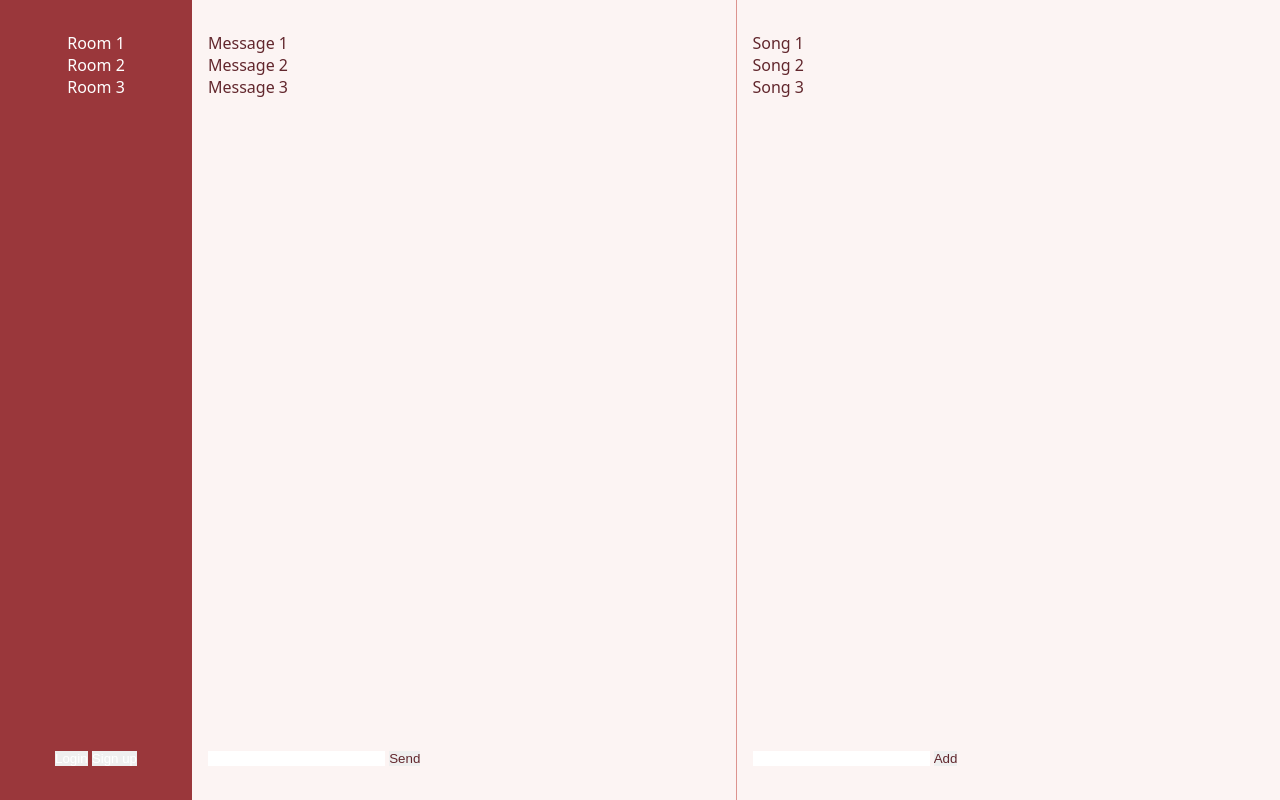
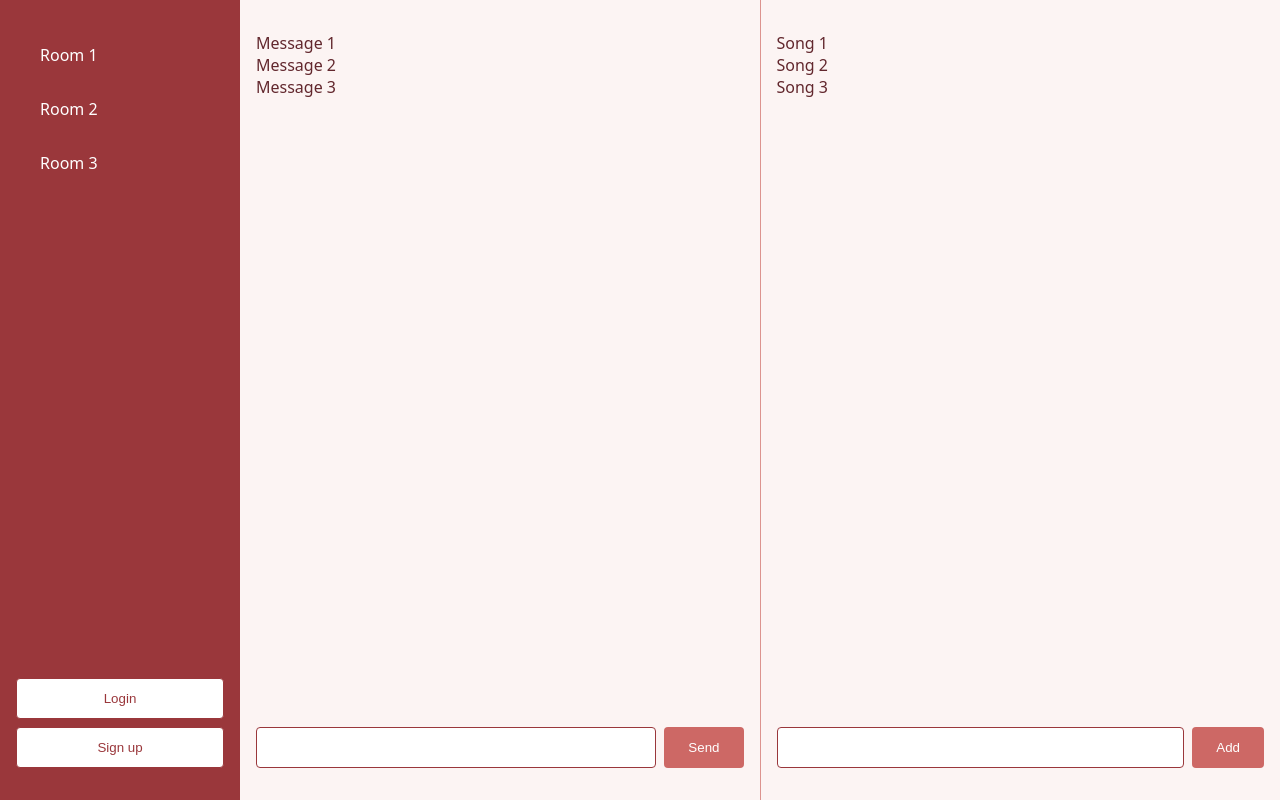
Before and after one commit to joelmce/echo-chamber, a website built with Vite: page client/foad/index.html in a window 1280 px wide. Built offline with nearby package versions, Linux system fonts and the light colour scheme.

Commit message:
Style inputs and buttons

```diff
--- a/client/foad/index.html
+++ b/client/foad/index.html
@@ -10,13 +10,13 @@
   <body>
     <section id="navbar">
       <ul id="rooms-list">
-        <li class="room" id="room1">Room 1</li>
-        <li class="room" id="room2">Room 2</li>
-        <li class="room" id="room3">Room 3</li>
+        <li class="room btn" id="room1">Room 1</li>
+        <li class="room btn" id="room2">Room 2</li>
+        <li class="room btn" id="room3">Room 3</li>
       </ul>
       <div id="user-status">
-        <button>Login</button>
-        <button>Sign up</button>
+        <button class="btn btn-light">Login</button>
+        <button class="btn btn-light">Sign up</button>
       </div>
     </section>
     <section id="chat-room">
@@ -25,9 +25,9 @@
         <li class="message" id="message2">Message 2</li>
         <li class="message" id="message3">Message 3</li>
       </ul>
-      <form id="message-form">
-        <input type="text" id="message-input" />
-        <input type="submit" value="Send" />
+      <form id="message-form" class="form">
+        <input type="text" id="message-input" class="input" />
+        <button class="btn btn-dark">Send</button>
       </form>
     </section>
     <section id="sidebar">
@@ -36,9 +36,9 @@
         <li class="song" id="song2">Song 2</li>
         <li class="song" id="song3">Song 3</li>
       </ul>
-      <form id="song-form">
-        <input type="text" id="song" />
-        <input type="submit" value="Add" />
+      <form id="song-form" class="form">
+        <input type="text" id="song" class="input" />
+        <button class="btn btn-dark">Add</button>
       </form>
     </section>
   </body>
--- a/client/foad/style.css
+++ b/client/foad/style.css
@@ -37,6 +37,49 @@ body {
   color: var(--text-color);
 }
 
+:focus {
+  outline: 3px solid var(--brand-600);
+  outline-offset: 2px;
+}
+
+.btn {
+  padding: 0.75rem 1.5rem;
+  border-radius: 0.25rem;
+  cursor: pointer;
+}
+
+.btn-light {
+  background-color: white;
+  color: var(--brand-700);
+  border: 1px solid var(--brand-700);
+}
+
+.btn-light:hover {
+  background-color: var(--brand-100);
+}
+
+.btn-dark {
+  background-color: var(--brand-500);
+  color: white;
+}
+
+.btn-dark:hover {
+  background-color: var(--brand-600);
+}
+
+.input {
+  width: 100%;
+  padding: 0.75rem 1.5rem;
+  border-radius: 0.25rem;
+  color: var(--brand-700);
+  border: 1px solid var(--brand-700);
+}
+
+.form {
+  display: flex;
+  gap: 0.5rem;
+}
+
 #navbar,
 #chat-room,
 #sidebar {
@@ -44,7 +87,7 @@ body {
 }
 
 #navbar {
-  width: 12rem;
+  width: 15rem;
   background-color: var(--brand-700);
   color: white;
   display: flex;
@@ -58,12 +101,34 @@ body {
   flex: 1;
   display: flex;
   flex-direction: column;
+}
 
-  & > :first-child {
-    height: 100%;
-  }
+#message-list,
+#song-list {
+  height: 100%;
 }
 
 #sidebar {
   border-left: 1px solid var(--brand-400);
 }
+
+#rooms-list {
+  width: 100%;
+  display: flex;
+  flex-direction: column;
+  gap: 0.5rem;
+}
+
+.room:hover {
+  background-color: var(--brand-600);
+}
+
+#user-status {
+  width: 100%;
+  display: flex;
+  flex-direction: column;
+  gap: 0.5rem;
+}
+#user-status .btn {
+  width: 100%;
+}
```
